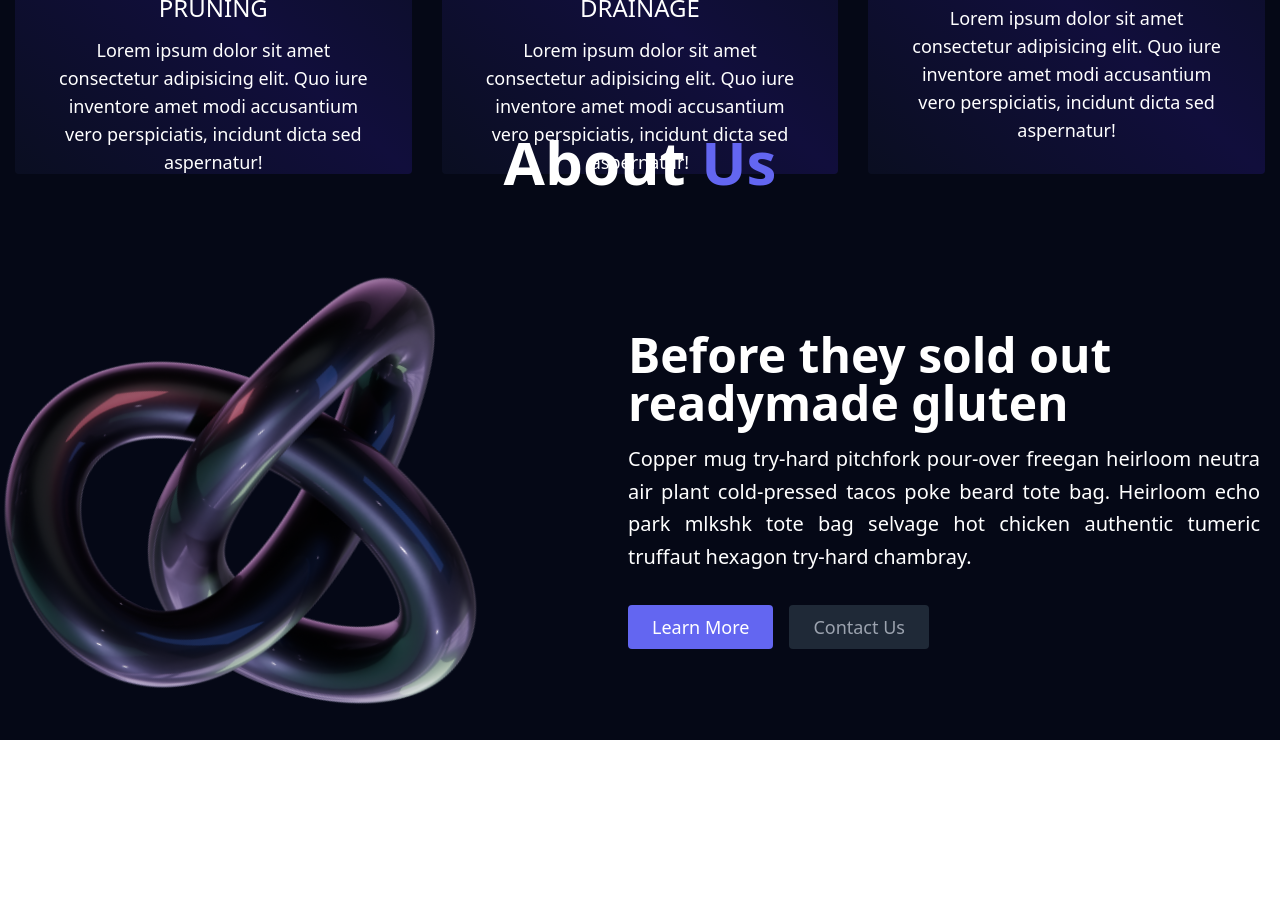
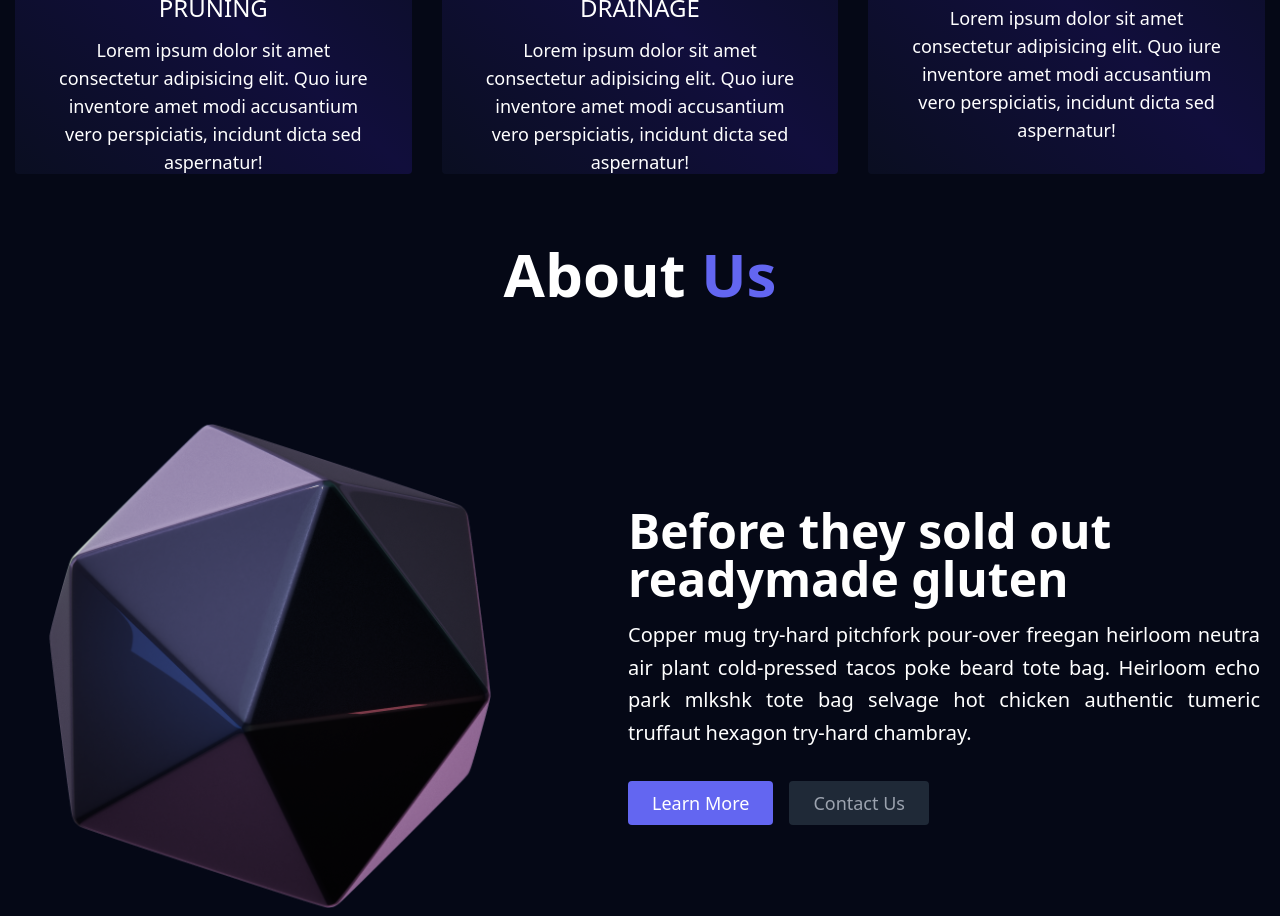
Before and after one commit to Arbab02/modern-ux-ui, a React (Vite) app: page / in a window 1280 px wide. Shown: the part 1120-2036 px from the top of the page. Before the commit the page ends 1944 px from the top, so only its background shows below. Built offline with nearby package versions, Linux system fonts and the light colour scheme.

Commit message:
Update About.jsx

```diff
--- a/src/components/About.jsx
+++ b/src/components/About.jsx
@@ -1,15 +1,15 @@
 import React from "react";
-import Torusknot from '../assets/torusknot.png'
+import Diamond from '../assets/diamond.png'
 const AboutUs = () => {
   return (
     <section className="text-white bg-[#050816] body-font">
-      <h1 className='text-6xl text-white font-bold text-center pb-12'>About <span className='text-indigo-500'>Us</span> </h1>
+      <h1 className='text-6xl text-white font-bold text-center py-16 lg:py-28'>About <span className='text-indigo-500'>Us</span> </h1>
       <div className="container mx-auto flex px-5 py-18 md:flex-row flex-col items-center">
         <div className="lg:max-w-lg lg:w-full md:w-1/2 w-5/6 md:mb-0 mb-10">
           <img
-            className="object-cover object-center rounded spinner"
+            className="object-cover object-center rounded"
             alt="About Us"
-            src={Torusknot}
+            src={Diamond}
           />
         </div>
         <div className="lg:flex-grow md:w-1/2 lg:pl-24 md:pl-16 flex flex-col md:items-start md:text-left items-center text-center">
```
